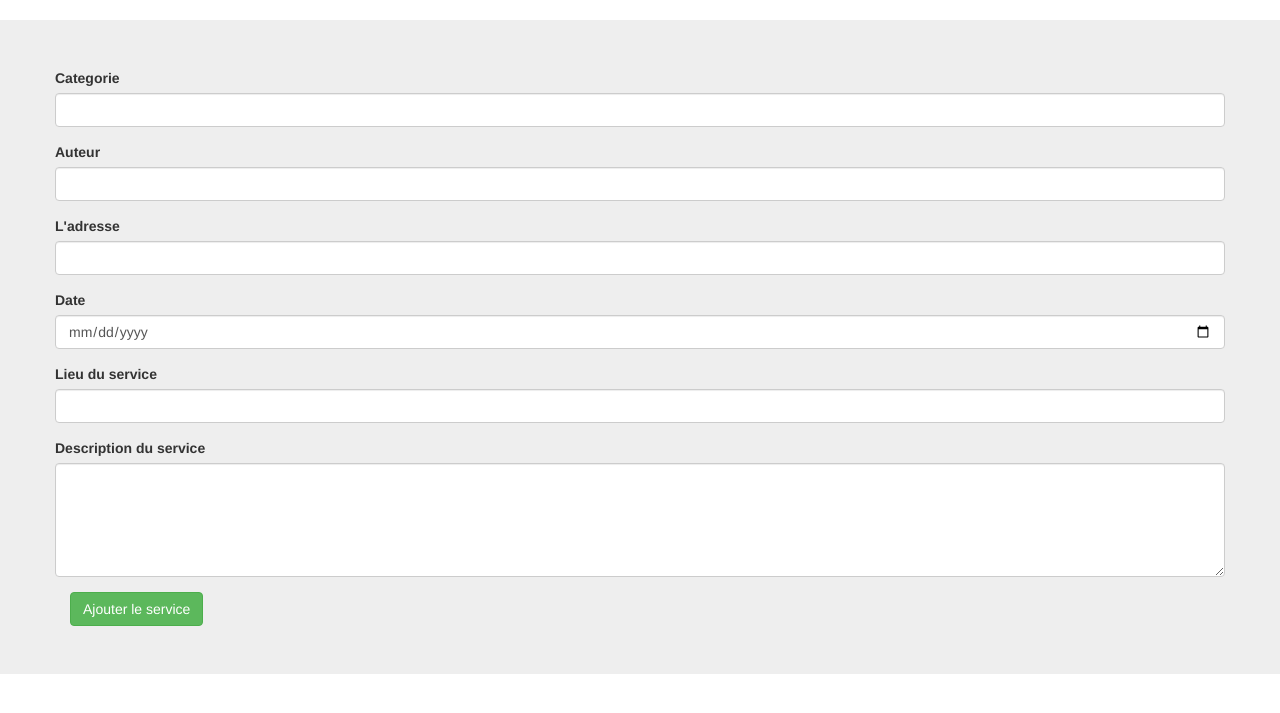
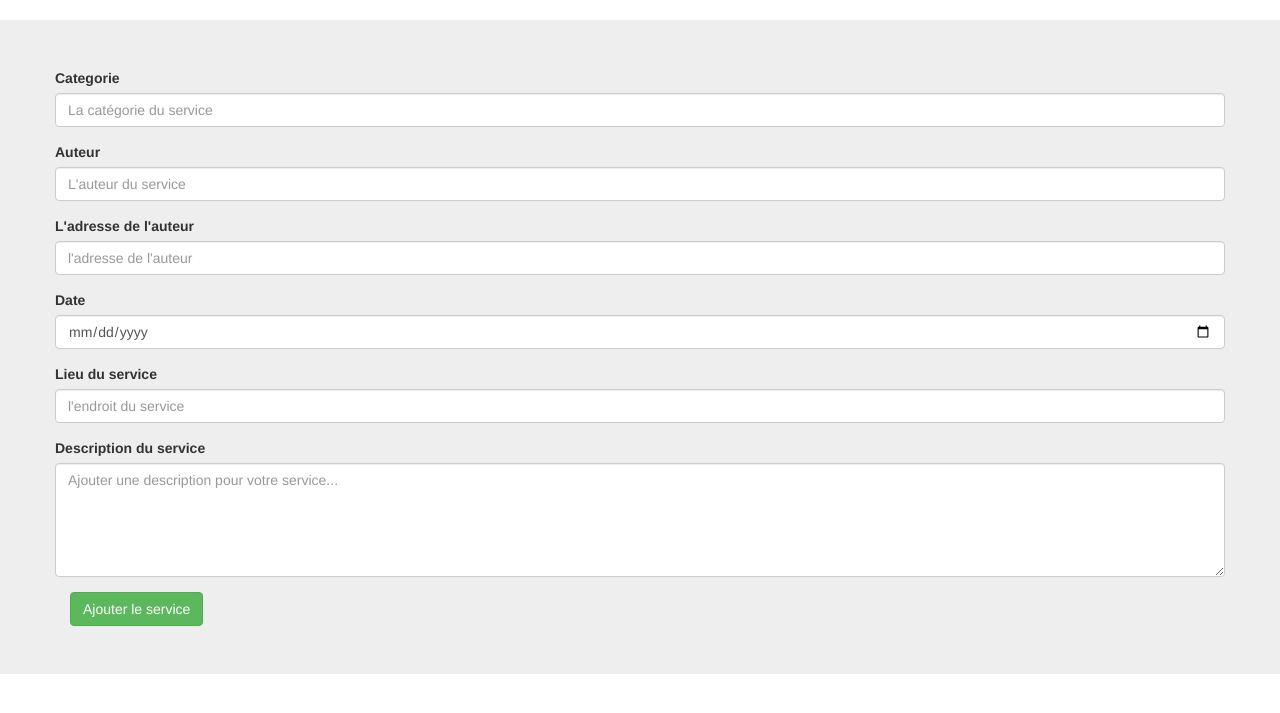
Before and after one commit to michelmassamiri/Simple-web-app, a PHP site: page /site/view/AjouterService.php in a window 1280 px wide. Shown: the part 52-765 px from the top of the page. Run offline with PHP 8.4, Linux system fonts and the light colour scheme; the visitor is signed in with stand-in values (Sample User, id 1).

Commit message:
modificaton de la vue

```diff
--- a/site/view/AjouterService.php
+++ b/site/view/AjouterService.php
@@ -17,37 +17,37 @@
             <div class="form-group row">
                 <label for="example-text-input" class="col-2 col-form-label">Categorie</label>
                 <div class="col-10">
-                    <input class="form-control" type="text" name="categorie" id="example-text-input" required>
+                    <input class="form-control" type="text" name="categorie" id="example-text-input" placeholder="La catégorie du service" required>
                 </div>
             </div>
             <div class="form-group row">
                 <label for="example-auteur-input" class="col-2 col-form-label">Auteur</label>
                 <div class="col-10">
-                    <input class="form-control" type="text" name="auteur" id="example-search-input" required>
+                    <input class="form-control" type="text" name="auteur" placeholder="L'auteur du service" id="example-search-input" required>
                 </div>
             </div>
             <div class="form-group row">
-                <label for="example-adresse-input" class="col-2 col-form-label">L'adresse</label>
+                <label for="example-adresse-input" class="col-2 col-form-label">L'adresse de l'auteur</label>
                 <div class="col-10">
-                    <input class="form-control" type="text" name="adresse" id="example-email-input" required>
+                    <input class="form-control" type="text" name="adresse" id="example-email-input" placeholder="l'adresse de l'auteur" required>
                 </div>
             </div>
             <div class="form-group row">
                 <label for="example-date-input" class="col-2 col-form-label">Date</label>
                 <div class="col-10">
-                    <input class="form-control" type="date" name="date" id="example-date-input" required>
+                    <input class="form-control" type="date" name="date" id="example-date-input" placeholder="La date du service : Format : jj-mm-AAAA, Exemple : 05-08-2017" required>
                 </div>
             </div>
             <div class="form-group row">
                 <label for="example-lieu-input" class="col-2 col-form-label">Lieu du service</label>
                 <div class="col-10">
-                    <input class="form-control" type="text" name="lieu" id="example-url-input" required>
+                    <input class="form-control" type="text" name="lieu" id="example-url-input" placeholder="l'endroit du service" required>
                 </div>
             </div>
             <div class="form-group row">
                 <label for="example-contenu-input" class="col-2 col-form-label">Description du service</label>
                 <div class="col-10">
-                    <textarea class="form-control" name="contenu" rows="5" id="contenu"></textarea>
+                    <textarea class="form-control" name="contenu" rows="5" id="contenu" placeholder="Ajouter une description pour votre service..."></textarea>
                 </div>
             </div>
             <button type="submit" class="btn btn-success">Ajouter le service</button>
--- a/site/view/update_service.php
+++ b/site/view/update_service.php
@@ -13,6 +13,7 @@
 
 <div class="jumbotron">
     <div class="container">
+        <p>Ajoutez vos modifications dans les champs que vous voulez modifier.</p>
         <form data-toggle="data-validator" class="form-horizontal" role="form" method="POST" action="../controller/ModifierService.php">
             <div class="form-group row">
                 <label for="example-text-input" class="col-2 col-form-label">Categorie</label>
@@ -27,7 +28,7 @@
                 </div>
             </div>
             <div class="form-group row">
-                <label for="example-adresse-input" class="col-2 col-form-label">L'adresse</label>
+                <label for="example-adresse-input" class="col-2 col-form-label">L'adresse de l'auteur</label>
                 <div class="col-10">
                     <input class="form-control" type="text" name="adresse" id="example-email-input">
                 </div>
@@ -35,7 +36,7 @@
             <div class="form-group row">
                 <label for="example-date-input" class="col-2 col-form-label">Date</label>
                 <div class="col-10">
-                    <input class="form-control" type="date" name="date" id="example-date-input">
+                    <input class="form-control" type="date" name="date" id="example-date-input" placeholder="La date du service : Format : jj-mm-AAAA, Exemple : 05-08-2017">
                 </div>
             </div>
             <div class="form-group row">
```
